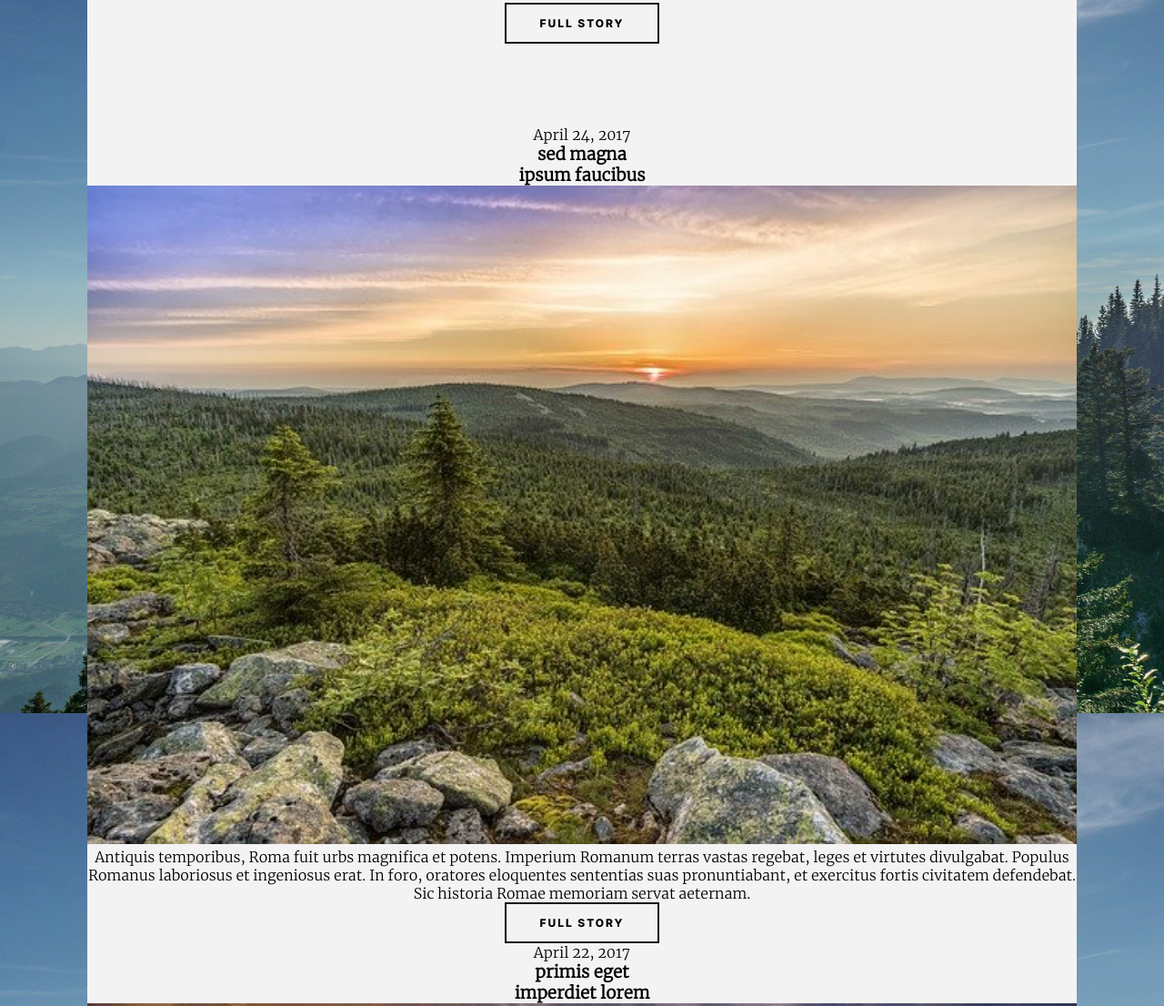
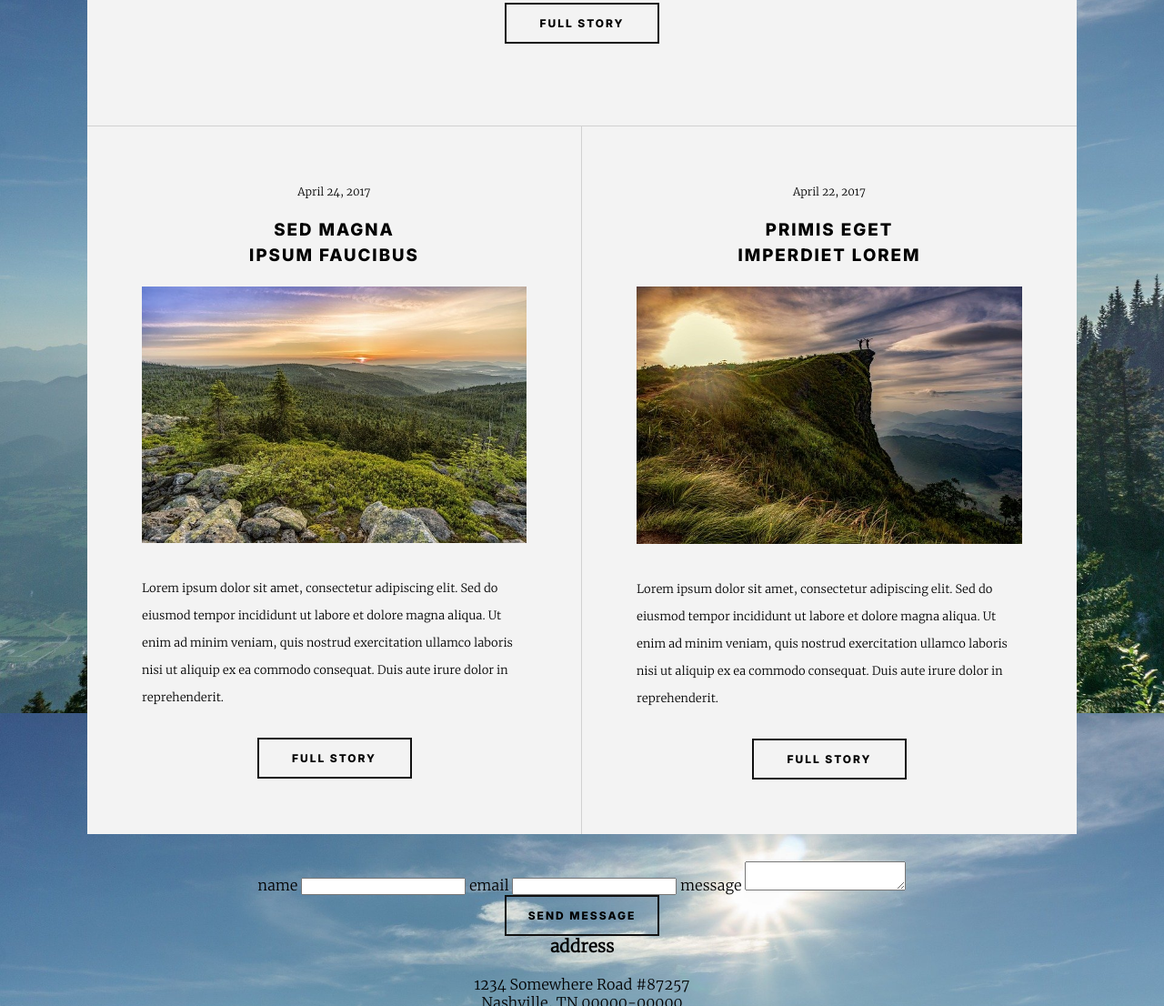
Before and after one commit to 9junko9/La-Montagne, a plain HTML site: page index.html in a window 1280 px wide. Shown: the part 1890-2996 px from the top of the page at 91% size. Drawn offline with Linux system fonts and the light colour scheme.

Commit message:
Add section2

```diff
--- a/assets/styles/layouts/_main.scss
+++ b/assets/styles/layouts/_main.scss
@@ -55,4 +55,32 @@ main {
       margin: 50px 0 90px;
     }
   }
+  .section2 {
+    display: grid;
+    grid-template-columns: 50% 50%;
+    border-top: 1px solid $grey1;
+
+    .left-part,
+    .right-part {
+      padding: 60px;
+
+      span {
+        font-size: 0.75rem;
+      }
+      h3 {
+        margin: 20px 0;
+        @include title;
+        line-height: 28px;
+      }
+      p {
+        text-align: left;
+        line-height: 30px;
+        margin: 30px 0;
+        font-size: 0.8rem;
+      }
+    }
+    .left-part {
+      border-right: 1px solid $grey1;
+    }
+  }
 }
--- a/index.html
+++ b/index.html
@@ -65,11 +65,11 @@
           <h3>sed magna <br />ipsum faucibus</h3>
           <img src="./assets/img/pic02.jpg" alt="forest" />
           <p>
-            Antiquis temporibus, Roma fuit urbs magnifica et potens. Imperium
-            Romanum terras vastas regebat, leges et virtutes divulgabat. Populus
-            Romanus laboriosus et ingeniosus erat. In foro, oratores eloquentes
-            sententias suas pronuntiabant, et exercitus fortis civitatem
-            defendebat. Sic historia Romae memoriam servat aeternam.
+            Lorem ipsum dolor sit amet, consectetur adipiscing elit. Sed do
+            eiusmod tempor incididunt ut labore et dolore magna aliqua. Ut enim
+            ad minim veniam, quis nostrud exercitation ullamco laboris nisi ut
+            aliquip ex ea commodo consequat. Duis aute irure dolor in
+            reprehenderit.
           </p>
           <button class="btn">full story</button>
         </div>
@@ -78,12 +78,11 @@
           <h3>primis eget <br />imperdiet lorem</h3>
           <img src="./assets/img/pic03.jpg" alt="paysage forêt" />
           <p>
-            Pax et iustitia in societate necessaria sunt ad concordiam et
-            prosperitatem. Sapientes et philosophi antiqui saepe disputabant de
-            virtutibus et vitiis. Educatio et cultura fundamenta solidissimae
-            civitatis sunt. Omnis homo dignus est respectu et honoribus, et per
-            sapientiam atque benevolentiā, societas meliorem futurum creare
-            potest.
+            Lorem ipsum dolor sit amet, consectetur adipiscing elit. Sed do
+            eiusmod tempor incididunt ut labore et dolore magna aliqua. Ut enim
+            ad minim veniam, quis nostrud exercitation ullamco laboris nisi ut
+            aliquip ex ea commodo consequat. Duis aute irure dolor in
+            reprehenderit.
           </p>
           <button class="btn">full story</button>
         </div>
```
Also changed, not shown: assets/styles/index.css, 1 other file.
